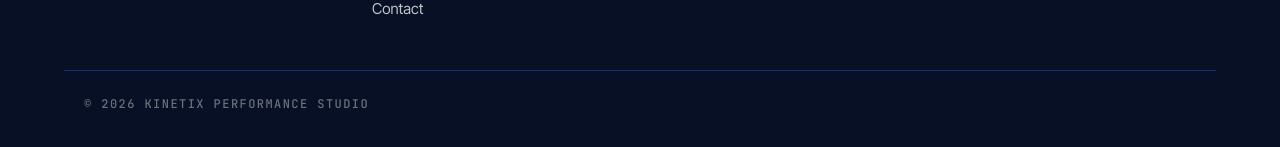
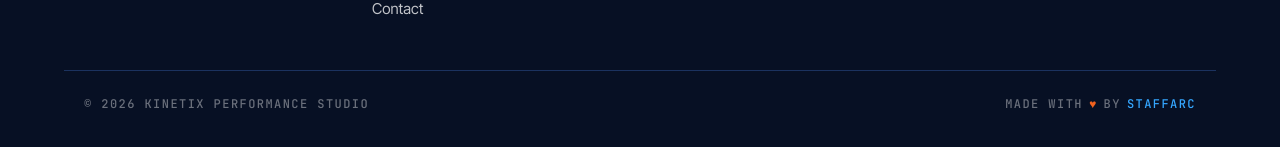
Before and after one commit to Kinetix1/kinetix-performance-studio, a React (Vite) app: page / in a window 1280 px wide. Shown: the part 10257-10404 px from the top of the page. Built offline with nearby package versions, Linux system fonts and the light colour scheme.

Commit message:
feat: add MADE WITH ♥ BY STAFFARC credit in footer

```diff
--- a/src/components/footer.tsx
+++ b/src/components/footer.tsx
@@ -81,10 +81,19 @@ export function Footer() {
         </div>
       </div>
 
-      <div className="mx-auto mt-12 max-w-6xl border-t border-navy-line px-5 pt-6">
+      <div className="mx-auto mt-12 max-w-6xl border-t border-navy-line px-5 pt-6 flex items-center justify-between flex-wrap gap-3">
         <p className="mono-label text-white/40">
           © {new Date().getFullYear()} {site.name}
         </p>
+        <a
+          href="https://www.staffarc.in/"
+          target="_blank"
+          rel="noreferrer"
+          className="mono-label flex items-center gap-1.5 text-white/40 transition-colors hover:text-white/70"
+        >
+          MADE WITH <span className="text-orange">♥</span> BY{" "}
+          <span className="text-blue-glow hover:text-white transition-colors">STAFFARC</span>
+        </a>
       </div>
     </footer>
   );
```
